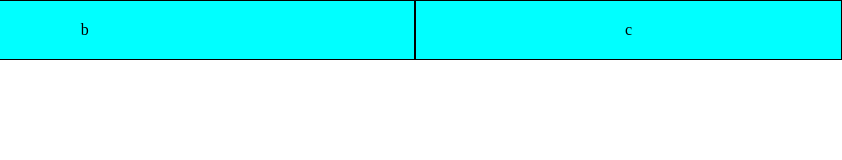
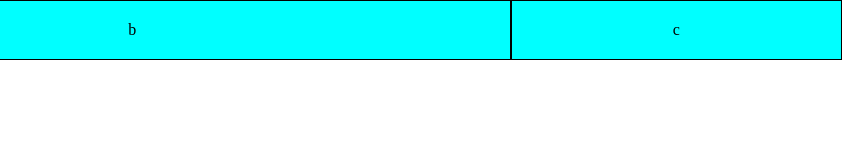
Before and after one commit to hugorocha-web/trabalhando-com-css-pc, a plain HTML site: page flexbox/006/index.html in a window 1280 px wide. Shown: the full height of the page, 438-1280 px from the left. Drawn offline with Linux system fonts and the light colour scheme.

Commit message:
Update index.html

```diff
--- a/flexbox/006/index.html
+++ b/flexbox/006/index.html
@@ -30,7 +30,7 @@
             flex: 2 0 150px;
         }
         #i3{
-            flex: 1 1 150px;
+            flex: 1 1 auto;
         }
     </style>
 </head>
```
